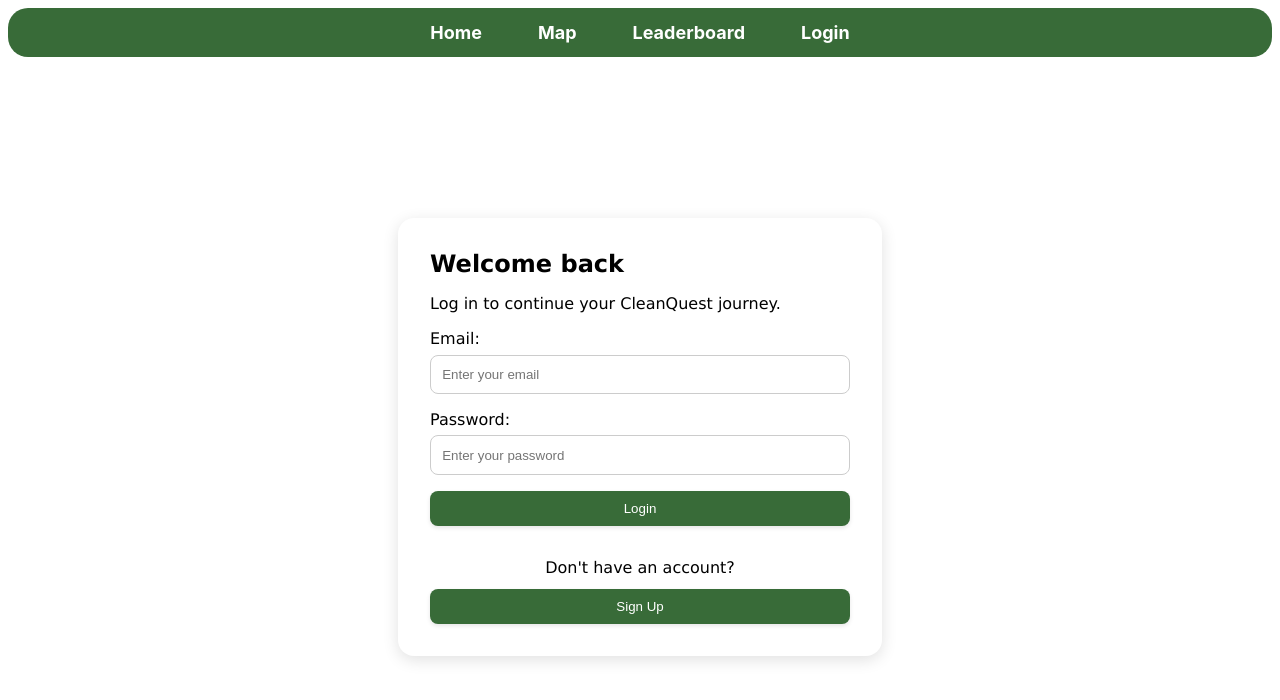
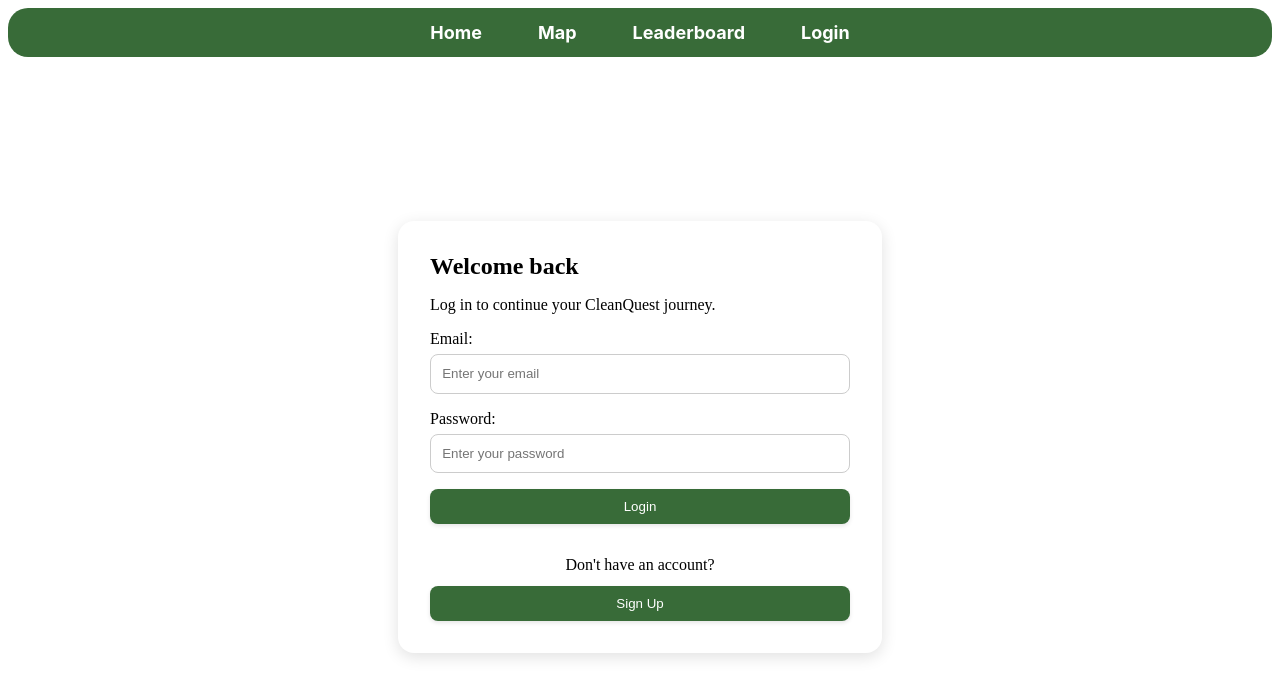
Before and after one commit to andrinanisbet/cleanquest, a React (Vite) app in the folder client/: page / in a window 1280 px wide. Shown: the top 700 px of the page. Built offline with nearby package versions, Linux system fonts and the light colour scheme.

Commit message:
Remove unintended index.css changes

```diff
--- a/client/src/index.css
+++ b/client/src/index.css
@@ -1,5 +1,3 @@
-@import url('https://fonts.googleapis.com/css2?family=Nunito:wght@400;600;700&display=swap');
-
 .leaflet-popup-content {
   color: black !important;
   background: white;
@@ -16,10 +14,3 @@
   color: black;
   cursor: pointer;
 }
-
-body {
-  /* font-family: "Inter", sans-serif; */
-  /* font-family:'Segoe UI', Tahoma, Geneva, Verdana, sans-serif; */
-  font-family: Verdana, Geneva, Tahoma, sans-serif;
-  /* font-family: "Nunito", sans-serif; */
-}
```
